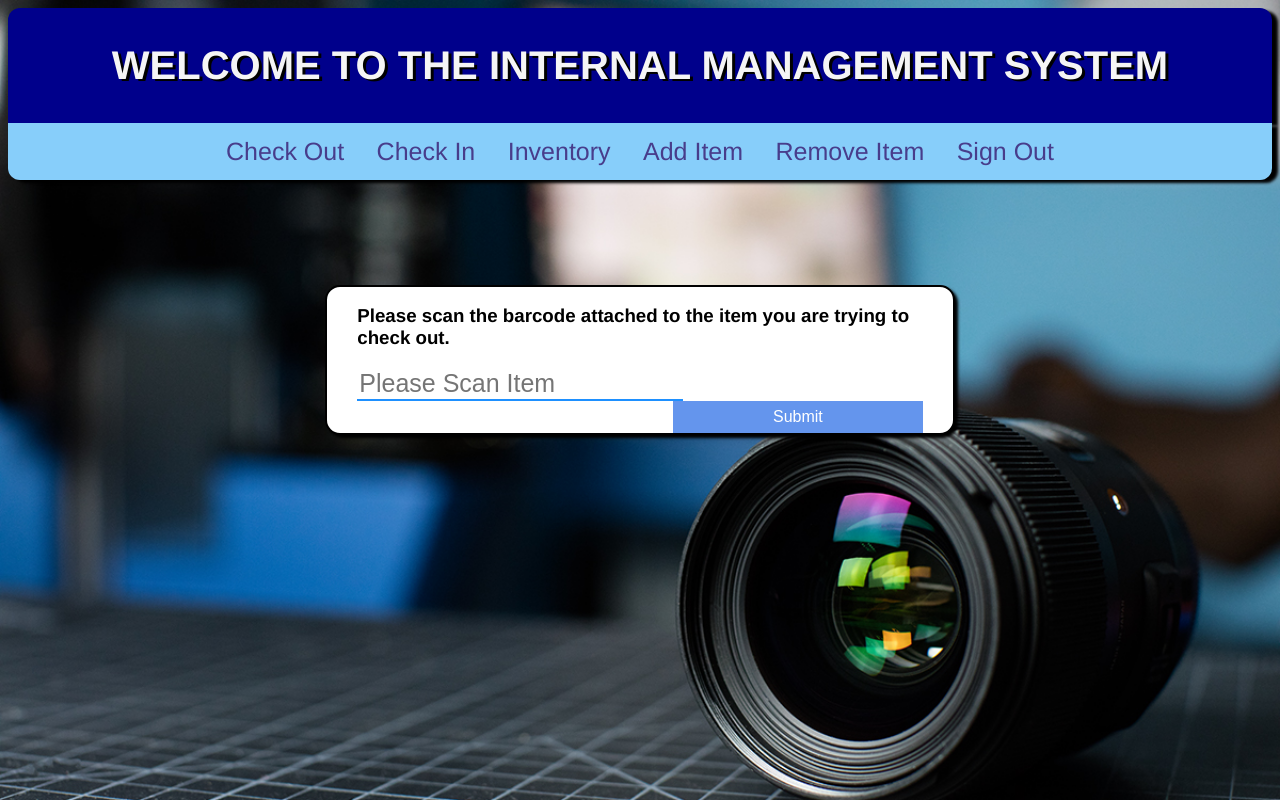
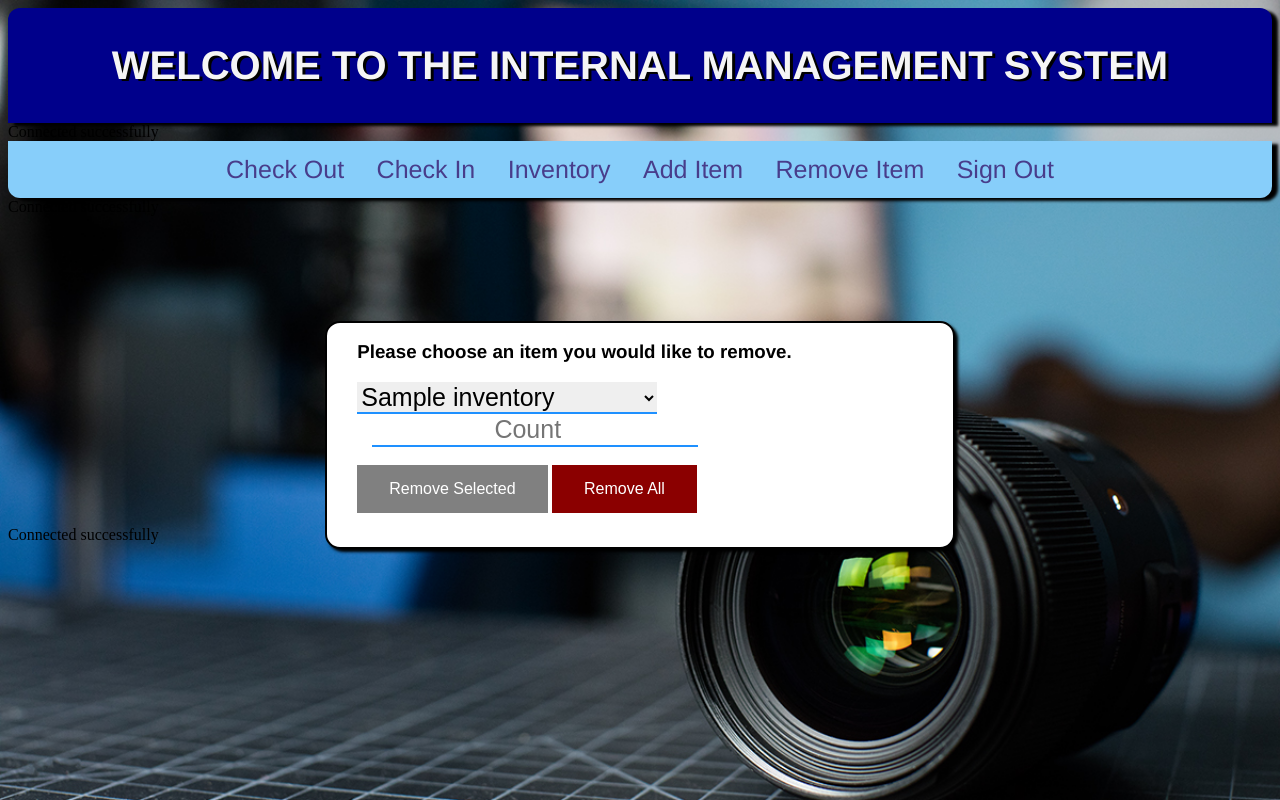
Before and after one commit to eanderson1112/CPSC445Capstone, a PHP site: page /CPSC445Capstone/remove_item.php in a window 1280 px wide. Run offline with PHP 8.4, Linux system fonts and the light colour scheme; the visitor is signed in with stand-in values (Sample User, id 1); tables that the repository leaves empty hold one stand-in row (values such as "Sample post").

Commit message:
FIXED A LOT OF STUFF

```diff
--- a/database_connection.php
+++ b/database_connection.php
@@ -11,4 +11,4 @@ if (!$conn) {
     die("Connection failed: " . mysqli_connect_error());
 }
 
-//echo "Connected successfully";
+echo "Connected successfully";
--- a/remove_item.php
+++ b/remove_item.php
@@ -29,23 +29,93 @@ else {
     <?php
     // Retrieves the top nav bar layout and links from navigation.php
     include("navigation.php");
+    include("database_connection.php");
+
+    $query = "SELECT productName FROM Inventory";
+    $result = mysqli_query($conn, $query);
     ?>
 
 </head>
 <body class="background">
 <div class="wrapper2">
     <div class="center2">
-        <h3>Please scan the barcode attached to the item you are trying to check out. </h3>
+        <h3>Please choose an item you would like to remove. </h3>
         <form action="" method="POST">
             <label>
-                <input type="text"
-                       name="barcode" placeholder="Please Scan Item">
+                <select name="productName">
+                    <?php
+                    while ($final_result = mysqli_fetch_array(
+                        $result,MYSQLI_ASSOC)):;
+                    ?>
+                    <option value="<?php echo $final_result["productName"];
+                    // The value we usually set is the primary key
+                    ?>">
+                        <?php echo $final_result["productName"];
+                        // To show the product name name to the user
+                        ?>
+                    </option>
+                    <?php
+                    endwhile;
+                    // While loop must be terminated
+                    ?>
+                </select>
+
             </label>
             <label>
-                <input type="submit" class="button2" value="Submit" name="Check_Out">
+                <input type="number" id="amount" name="amount" value="amount" placeholder="Count">
             </label>
+            <br><br>
+            <label>
+                <input class="button3" type="submit" value="Remove Selected" name="RemoveSelected">
+            </label>
+            <label>
+                <input class="button4" type="submit" value="Remove All" name="RemoveAll">
+            </label>
+            <br><br>
         </form>
     </div>
 </div>
 </body>
 </html>
+
+<?php
+include("database_connection.php");
+//echo $productNameValue;
+if ($_SERVER["REQUEST_METHOD"] == "POST") {
+    if(isset($_POST['RemoveSelected'])) {
+
+        $productNameValue = $_POST['productName'];
+        $removeAmount = $_POST['amount'];
+        $updatedCount = Null;
+//        echo("Remove Selected Option Selected");
+        $query1 = "SELECT * FROM Inventory WHERE productName = '" . $productNameValue . "'";
+        $result1 = mysqli_query($conn, $query1);
+        if (mysqli_num_rows($result1) > 0) {
+//            echo("Entered IF");
+            while ($row = mysqli_fetch_assoc($result1)) {
+                $updatedCount = $row['availability'] - $removeAmount;
+//                echo("Updated Count: " . $updatedCount);
+            }
+//            echo("Updated Count: " . $updatedCount);
+//    echo($newCount);
+
+            $query2 = "UPDATE Inventory SET availability = $updatedCount WHERE productName = '" . $productNameValue . "'";
+//    echo ($query2);
+            $result2 = mysqli_query($conn, $query2);
+//    echo ($result2);
+//    echo '<script>alert("Item has been deleted successfully\n\nRedirecting you inventory list")</script>';
+//    echo '<script>window.location = "inventory.php"</script>';
+        }
+    }
+    else if(isset($_POST['RemoveAll'])){
+
+        $productNameValue = $_POST['productName'];
+        $removeAmount = $_POST['amount'];
+
+//        echo("Remove All Button Selected");
+        $delete_query = "DELETE FROM Inventory WHERE productName = '" . $productNameValue . "'";
+//        echo("\nDelete Query: ".$delete_query);
+        $result3 = mysqli_query($conn, $delete_query);
+//        echo("\nResult3: ".mysqli_num_rows($result3));
+    }
+}
--- a/style.css
+++ b/style.css
@@ -181,6 +181,29 @@
     font-size: 16px;
 }
 
+.button4 {
+    background-color: darkred;
+    color: white;
+    border: none;
+    color: white;
+    padding: 15px 32px;
+    cursor: pointer;
+    text-align: center;
+    text-decoration: none;
+    display: inline-block;
+    font-size: 16px;
+}
+
+select{
+    font-size: 25px;
+    border: none;
+    width: 300px;
+    text-align: left;
+    text-decoration: none;
+    outline: none;
+    border-bottom: 2px solid dodgerblue;
+}
+
 input[type=text] {
     font-size: 25px;
     border: none;
```
Also changed, not shown: add_item.php (+28 -9 lines), check_out.php (+23 -16 lines), signup.php (+7 -7 lines).
